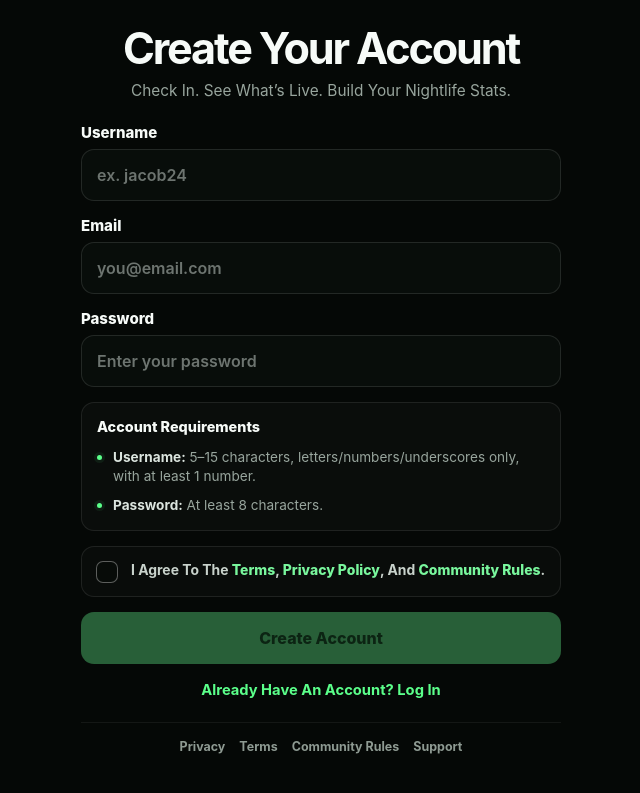
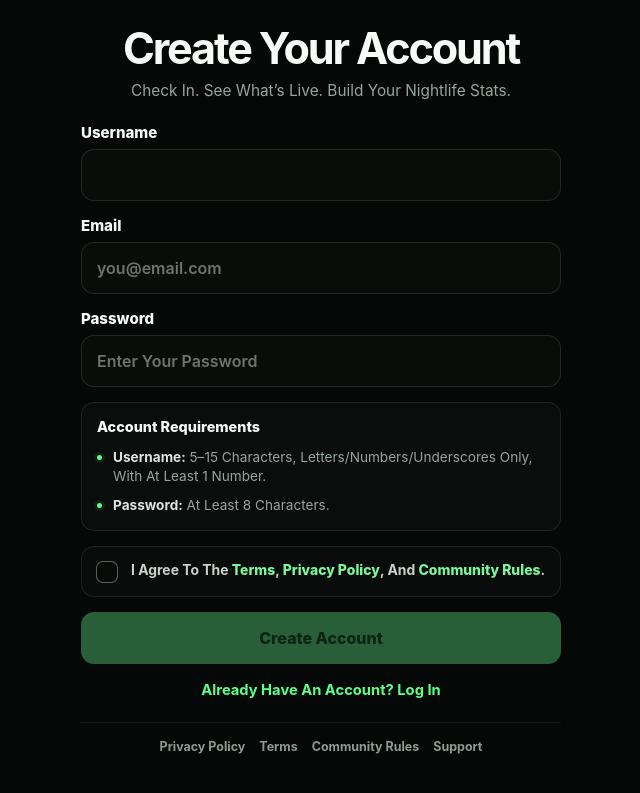
Before and after one commit to jacobka2la/HereApp, a React (Vite) app: page /auth in a window 1280 px wide. Shown: the part 223-1016 px from the top of the page, without its empty margins (319-959 px from the left). Built offline with nearby package versions, Linux system fonts and the light colour scheme; no server answers.

Commit message:
Polish auth layout and remove username example

```diff
--- a/src/pages/AuthPage.jsx
+++ b/src/pages/AuthPage.jsx
@@ -107,7 +107,7 @@ export default function AuthPage() {
                 onChange={(event) => setUsername(event.target.value)}
                 autoCapitalize="none"
                 autoCorrect="off"
-                placeholder="ex. jacob24"
+                placeholder=""
               />
             </label>
           ) : null}
@@ -131,20 +131,20 @@ export default function AuthPage() {
               value={password}
               onChange={(event) => setPassword(event.target.value)}
               autoComplete={isSignup ? 'new-password' : 'current-password'}
-              placeholder="Enter your password"
+              placeholder="Enter Your Password"
             />
           </label>
 
           {isSignup ? (
-            <div className="signup-requirements" aria-label="Account requirements">
+            <div className="signup-requirements" aria-label="Account Requirements">
               <div className="signup-requirements-title">Account Requirements</div>
               <div className="requirement-row">
                 <span className="requirement-dot" />
-                <span><strong>Username:</strong> 5–15 characters, letters/numbers/underscores only, with at least 1 number.</span>
+                <span><strong>Username:</strong> 5–15 Characters, Letters/Numbers/Underscores Only, With At Least 1 Number.</span>
               </div>
               <div className="requirement-row">
                 <span className="requirement-dot" />
-                <span><strong>Password:</strong> At least 8 characters.</span>
+                <span><strong>Password:</strong> At Least 8 Characters.</span>
               </div>
             </div>
           ) : null}
@@ -178,7 +178,7 @@ export default function AuthPage() {
         </button>
 
         <div className="auth-footer-links">
-          <Link to="/privacy">Privacy</Link>
+          <Link to="/privacy">Privacy Policy</Link>
           <Link to="/terms">Terms</Link>
           <Link to="/community-rules">Community Rules</Link>
           <Link to="/support">Support</Link>
```
